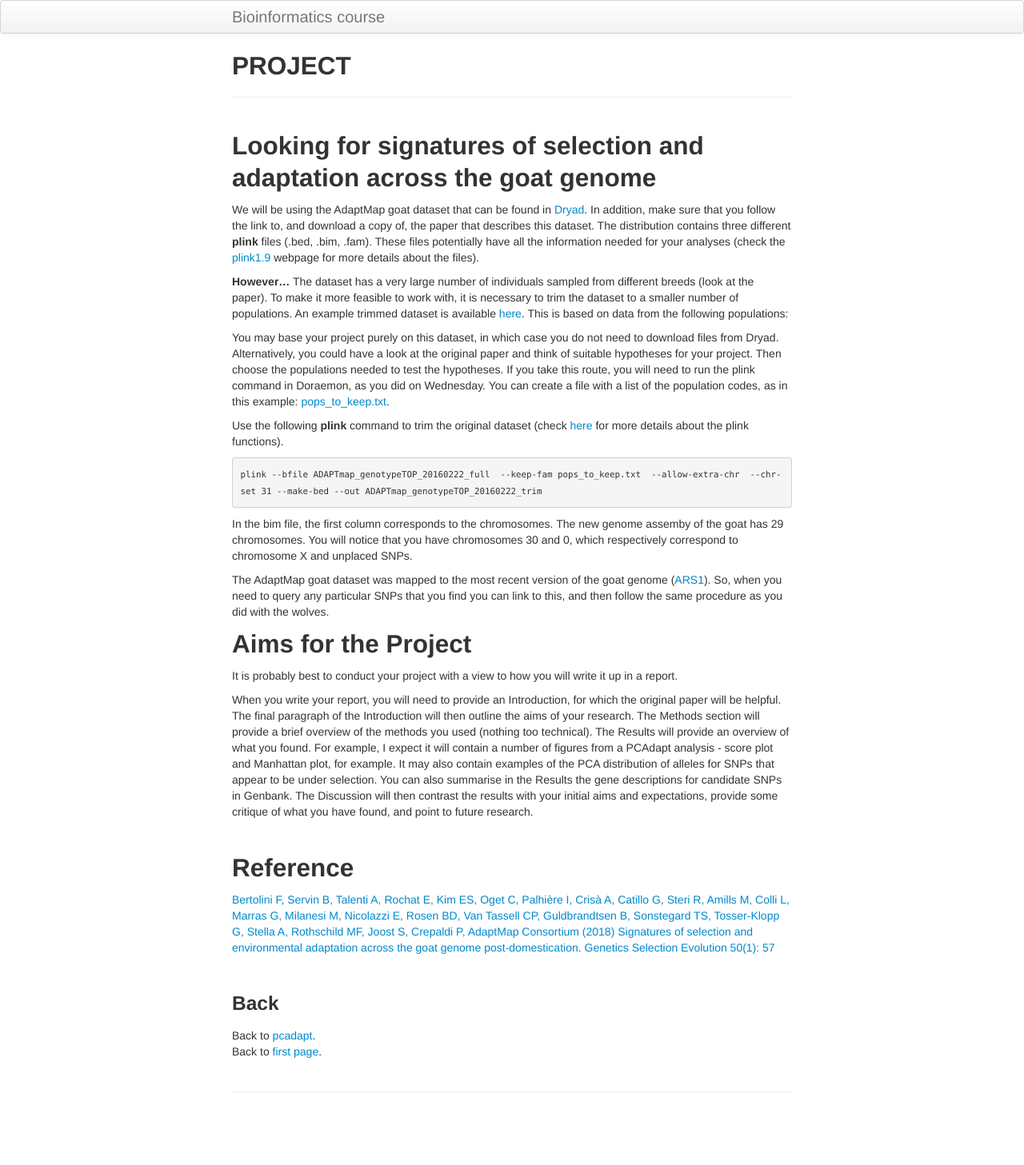
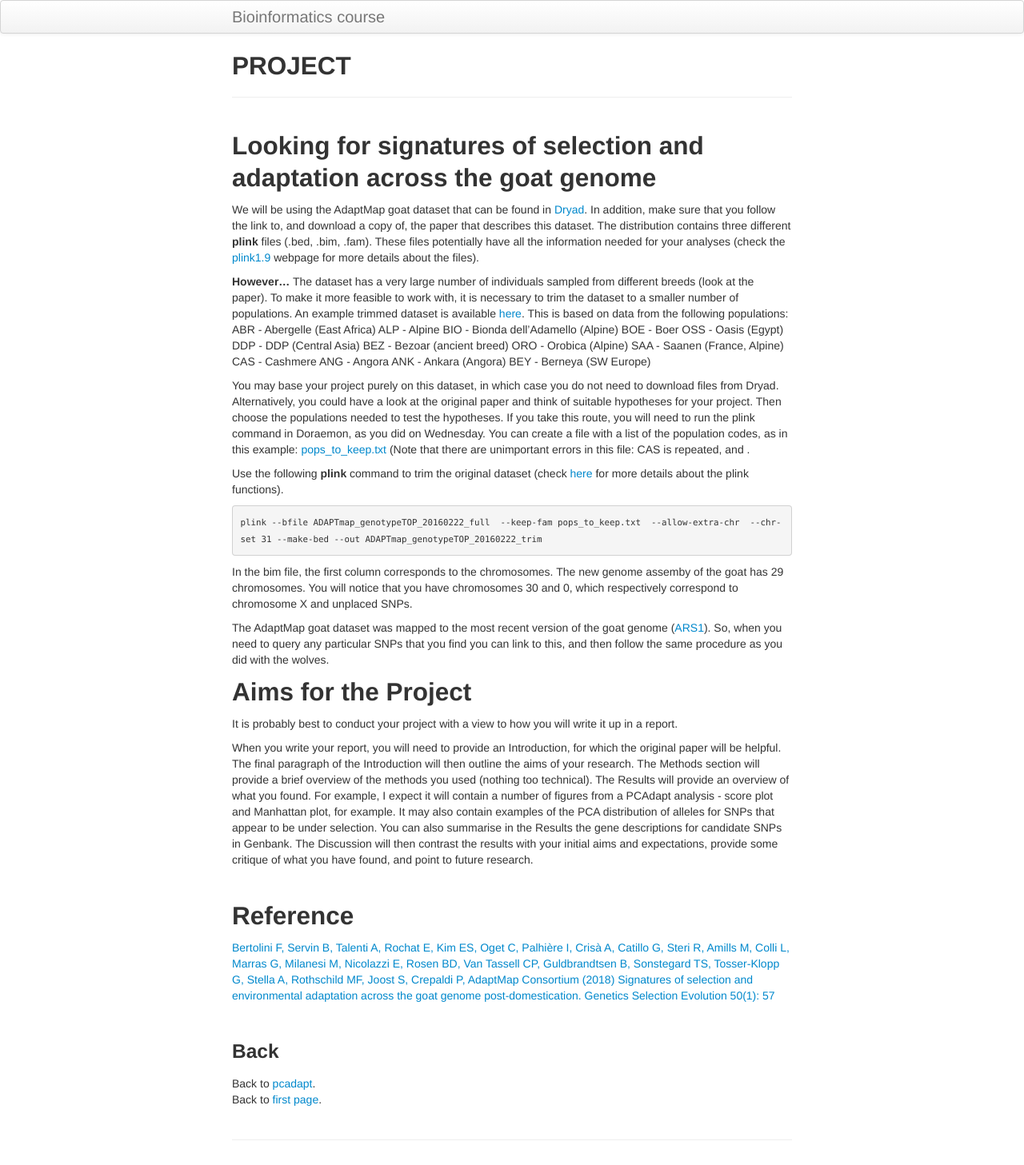
Before and after one commit to ritarasteiro/FieldCourse, a Jekyll site: the page built from pages/project.md, in a window 1280 px wide. Shown: the whole page at 80% size. Built offline with Jekyll 4.4.1, drawn with Linux system fonts in a browser that asks for light colours; before the commit the page ends 1397 px from its top, so only the background shows below that.

Commit message:
Update project.md

```diff
--- a/pages/project.md
+++ b/pages/project.md
@@ -10,8 +10,22 @@ We will be using the AdaptMap goat dataset that can be found in [Dryad](https://
 
 
 **However...** The dataset has a very large number of individuals sampled from different breeds (look at the paper). To make it more feasible to work with, it is necessary to trim the dataset to a smaller number of populations. An example trimmed dataset is available [here](../data/goat_trim.zip). This is based on data from the following populations:
+ABR - Abergelle (East Africa)
+ALP - Alpine
+BIO - Bionda dell'Adamello (Alpine)
+BOE - Boer
+OSS - Oasis (Egypt)
+DDP - DDP (Central Asia)
+BEZ - Bezoar (ancient breed)
+ORO - Orobica (Alpine)
+SAA - Saanen (France, Alpine)
+CAS - Cashmere
+ANG - Angora
+ANK - Ankara (Angora)
+BEY - Berneya (SW Europe)
 
-You may base your project purely on this dataset, in which case you do not need to download files from Dryad. Alternatively, you could have a look at the original paper and think of suitable hypotheses for your project. Then choose the populations needed to test the hypotheses. If you take this route, you will need to run the plink command in Doraemon, as you did on Wednesday. You can create a file with a list of the population codes, as in this example: [pops_to_keep.txt](../data/pops_to_keep.txt).
+You may base your project purely on this dataset, in which case you do not need to download files from Dryad. Alternatively, you could have a look at the original paper and think of suitable hypotheses for your project. Then choose the populations needed to test the hypotheses. If you take this route, you will need to run the plink command in Doraemon, as you did on Wednesday. You can create a file with a list of the population codes, as in this example: [pops_to_keep.txt](../data/pops_to_keep.txt) (Note that there are unimportant errors in this file: CAS is repeated, and
+.
 
 Use the following **plink** command to trim the original dataset (check [here](https://www.cog-genomics.org/plink/1.9/index) for more details about the plink functions).
 
```
